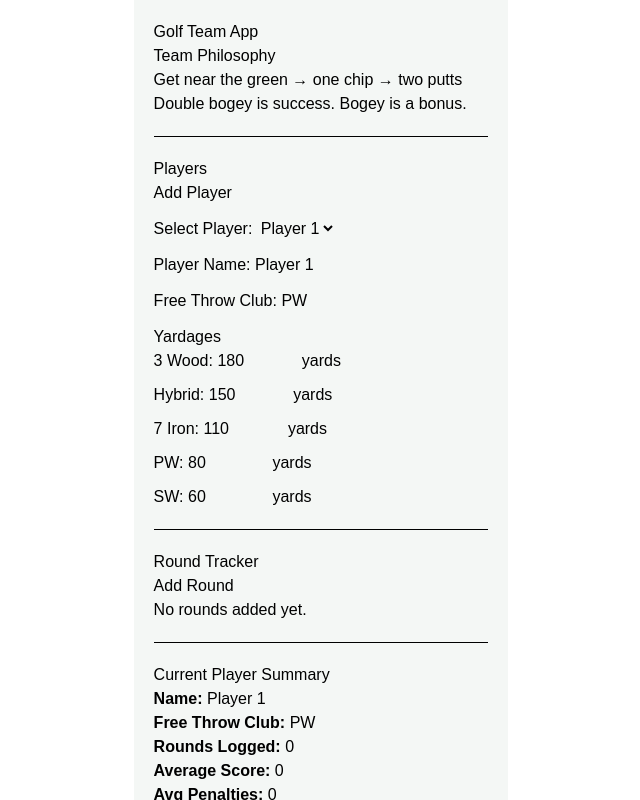
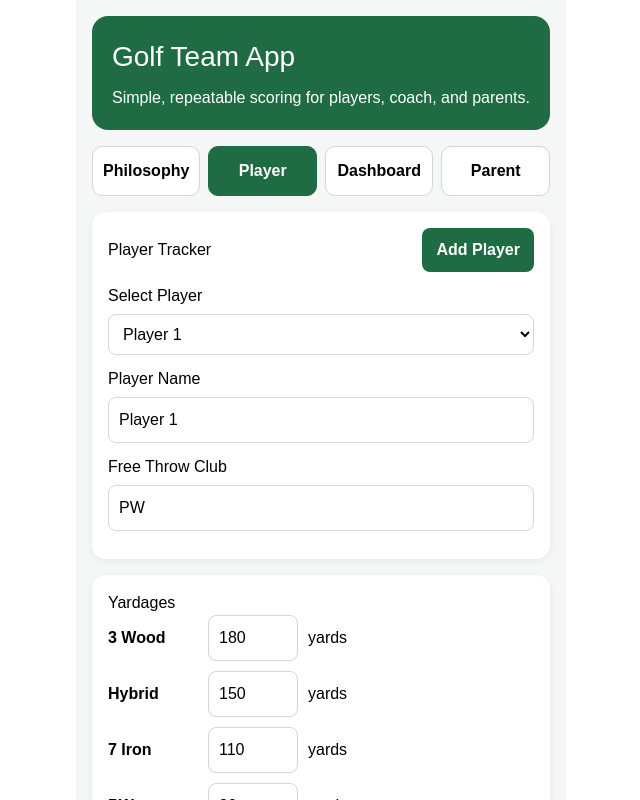
Before and after one commit to nicholsak42-a11y/golf-team-app, a Next.js app: page / in a window 1280 px wide. Shown: the top 800 px of the page, without its empty margins (319-959 px from the left). Built offline with nearby package versions, Linux system fonts and the light colour scheme.

Commit message:
Update page.tsx

```diff
--- a/app/page.tsx
+++ b/app/page.tsx
@@ -22,6 +22,8 @@ type Player = {
   clubs: Club[];
   rounds: Round[];
 };
+
+type Tab = "philosophy" | "player" | "dashboard" | "parent";
 
 const defaultPlayers: Player[] = [
   {
@@ -80,10 +82,12 @@ export default function Home() {
   const [players, setPlayers] = useState<Player[]>(defaultPlayers);
   const [selectedPlayerIndex, setSelectedPlayerIndex] = useState(0);
   const [isLoaded, setIsLoaded] = useState(false);
+  const [activeTab, setActiveTab] = useState<Tab>("player");
 
   useEffect(() => {
     const savedPlayers = localStorage.getItem("golf-team-players");
     const savedIndex = localStorage.getItem("golf-team-selected-player");
+    const savedTab = localStorage.getItem("golf-team-active-tab");
 
     if (savedPlayers) {
       try {
@@ -100,6 +104,15 @@ export default function Home() {
       }
     }
 
+    if (
+      savedTab === "philosophy" ||
+      savedTab === "player" ||
+      savedTab === "dashboard" ||
+      savedTab === "parent"
+    ) {
+      setActiveTab(savedTab);
+    }
+
     setIsLoaded(true);
   }, []);
 
@@ -111,7 +124,8 @@ export default function Home() {
       "golf-team-selected-player",
       selectedPlayerIndex.toString()
     );
-  }, [players, selectedPlayerIndex, isLoaded]);
+    localStorage.setItem("golf-team-active-tab", activeTab);
+  }, [players, selectedPlayerIndex, activeTab, isLoaded]);
 
   const selectedPlayer = players[selectedPlayerIndex];
 
@@ -134,6 +148,7 @@ export default function Home() {
 
     setPlayers(updatedPlayers);
     setSelectedPlayerIndex(updatedPlayers.length - 1);
+    setActiveTab("player");
   };
 
   const updatePlayerName = (value: string) => {
@@ -182,7 +197,7 @@ export default function Home() {
 
   if (!selectedPlayer) {
     return (
-      <main style={{ padding: "20px", color: "black" }}>
+      <main style={styles.page}>
         <h1>Golf Team App</h1>
         <p>No player selected.</p>
       </main>
@@ -190,34 +205,86 @@ export default function Home() {
   }
 
   return (
-    <main
-      style={{
-        padding: "20px",
-        maxWidth: "900px",
-        margin: "0 auto",
-        fontFamily: "Arial, sans-serif",
-        color: "black",
-        backgroundColor: "#f4f7f5",
-        minHeight: "100vh",
-      }}
+    <main style={styles.page}>
+      <div style={styles.hero}>
+        <h1 style={styles.heroTitle}>Golf Team App</h1>
+        <p style={styles.heroText}>
+          Simple, repeatable scoring for players, coach, and parents.
+        </p>
+      </div>
+
+      <div style={styles.tabBar}>
+        <button
+          style={activeTab === "philosophy" ? styles.activeTab : styles.tab}
+          onClick={() => setActiveTab("philosophy")}
         >
-      <h1>Golf Team App</h1>
+          Philosophy
+        </button>
+        <button
+          style={activeTab === "player" ? styles.activeTab : styles.tab}
+          onClick={() => setActiveTab("player")}
+        >
+          Player
+        </button>
+        <button
+          style={activeTab === "dashboard" ? styles.activeTab : styles.tab}
+          onClick={() => setActiveTab("dashboard")}
+        >
+          Dashboard
+        </button>
+        <button
+          style={activeTab === "parent" ? styles.activeTab : styles.tab}
+          onClick={() => setActiveTab("parent")}
+        >
+          Parent
+        </button>
+      </div>
 
+      {activeTab === "philosophy" && (
+        <section style={styles.section}>
+          <div style={styles.card}>
             <h2>Team Philosophy</h2>
-      <p>Get near the green → one chip → two putts</p>
+            <p>We are not chasing perfect golf. We are trying to avoid big numbers.</p>
             <p>Double bogey is success. Bogey is a bonus.</p>
+          </div>
 
-      <hr style={{ margin: "20px 0" }} />
+          <div style={styles.card}>
+            <h3>Shot Budget</h3>
+            <p>Par 3: 2 shots to get near the green, then 1 chip and 2 putts.</p>
+            <p>Par 4: 3 shots to get near the green, then 1 chip and 2 putts.</p>
+            <p>Par 5: 4 shots to get near the green, then 1 chip and 2 putts.</p>
+          </div>
 
-      <h2>Players</h2>
-      <button onClick={addPlayer}>Add Player</button>
+          <div style={styles.card}>
+            <h3>Short Game Identity</h3>
+            <p>We are a chip-and-run team.</p>
+            <p>Land the ball on the green and let it roll like a putt.</p>
+            <p>One chip, then 2 putts.</p>
+          </div>
 
-      <div style={{ marginTop: "12px", marginBottom: "12px" }}>
-        <label>
-          Select Player:{" "}
+          <div style={styles.card}>
+            <h3>What We Track</h3>
+            <p>Scores, penalties, 3-putts, doubles or worse, and notes.</p>
+          </div>
+        </section>
+      )}
+
+      {activeTab === "player" && (
+        <section style={styles.section}>
+          <div style={styles.card}>
+            <div style={styles.rowBetween}>
+              <h2 style={{ margin: 0 }}>Player Tracker</h2>
+              <button onClick={addPlayer} style={styles.button}>
+                Add Player
+              </button>
+            </div>
+
+            <div style={styles.field}>
+              <label>Select Player</label>
               <select
                 value={selectedPlayerIndex}
                 onChange={(e) => setSelectedPlayerIndex(Number(e.target.value))}
+                style={styles.input}
               >
                 {players.map((player, index) => (
                   <option key={index} value={index}>
@@ -225,156 +292,136 @@ export default function Home() {
                   </option>
                 ))}
               </select>
-        </label>
             </div>
 
-      <div style={{ marginBottom: "12px" }}>
-        <label>
-          Player Name:{" "}
+            <div style={styles.field}>
+              <label>Player Name</label>
               <input
                 type="text"
                 value={selectedPlayer.name}
                 onChange={(e) => updatePlayerName(e.target.value)}
+                style={styles.input}
               />
-        </label>
             </div>
 
-      <div style={{ marginBottom: "12px" }}>
-        <label>
-          Free Throw Club:{" "}
+            <div style={styles.field}>
+              <label>Free Throw Club</label>
               <input
                 type="text"
                 value={selectedPlayer.freeThrowClub}
                 onChange={(e) => updateFreeThrowClub(e.target.value)}
+                style={styles.input}
               />
-        </label>
+            </div>
           </div>
 
+          <div style={styles.card}>
             <h3>Yardages</h3>
-      <ul style={{ listStyle: "none", padding: 0 }}>
             {selectedPlayer.clubs.map((club, clubIndex) => (
-          <li key={club.club} style={{ marginBottom: "10px" }}>
-            <label>
-              {club.club}:{" "}
+              <div key={club.club} style={styles.fieldRow}>
+                <label style={styles.clubLabel}>{club.club}</label>
                 <input
                   type="number"
                   value={club.distance}
                   onChange={(e) =>
                     updateClubDistance(clubIndex, Number(e.target.value))
                   }
-                style={{ width: "80px" }}
-              />{" "}
-              yards
-            </label>
-          </li>
+                  style={styles.smallInput}
+                />
+                <span>yards</span>
+              </div>
             ))}
-      </ul>
+          </div>
 
-      <hr style={{ margin: "20px 0" }} />
-
-      <h2>Round Tracker</h2>
-      <button onClick={addRound}>Add Round</button>
+          <div style={styles.card}>
+            <div style={styles.rowBetween}>
+              <h3 style={{ margin: 0 }}>Round Tracker</h3>
+              <button onClick={addRound} style={styles.button}>
+                Add Round
+              </button>
+            </div>
 
             {selectedPlayer.rounds.length === 0 && <p>No rounds added yet.</p>}
 
             {selectedPlayer.rounds.map((round, index) => (
-        <div
-          key={index}
-          style={{
-            marginTop: "10px",
-            border: "1px solid #ccc",
-            padding: "12px",
-            borderRadius: "8px",
-            backgroundColor: "white",
-          }}
-        >
-          <div style={{ marginBottom: "8px" }}>
-            <label>
-              Date:{" "}
+              <div key={index} style={styles.roundCard}>
+                <div style={styles.field}>
+                  <label>Date</label>
                   <input
                     type="date"
                     value={round.date}
                     onChange={(e) =>
                       updateRoundField(index, "date", e.target.value)
                     }
+                    style={styles.input}
                   />
-            </label>
                 </div>
 
-          <div style={{ marginBottom: "8px" }}>
-            <label>
-              Score:{" "}
+                <div style={styles.field}>
+                  <label>Score</label>
                   <input
                     type="number"
                     value={round.score}
                     onChange={(e) =>
                       updateRoundField(index, "score", Number(e.target.value))
                     }
-                style={{ width: "80px" }}
+                    style={styles.input}
                   />
-            </label>
                 </div>
 
-          <div style={{ marginBottom: "8px" }}>
-            <label>
-              Penalties:{" "}
+                <div style={styles.field}>
+                  <label>Penalties</label>
                   <input
                     type="number"
                     value={round.penalties}
                     onChange={(e) =>
                       updateRoundField(index, "penalties", Number(e.target.value))
                     }
-                style={{ width: "80px" }}
+                    style={styles.input}
                   />
-            </label>
                 </div>
 
-          <div style={{ marginBottom: "8px" }}>
-            <label>
-              3-Putts:{" "}
+                <div style={styles.field}>
+                  <label>3-Putts</label>
                   <input
                     type="number"
                     value={round.threePutts}
                     onChange={(e) =>
                       updateRoundField(index, "threePutts", Number(e.target.value))
                     }
-                style={{ width: "80px" }}
+                    style={styles.input}
                   />
-            </label>
                 </div>
 
-          <div style={{ marginBottom: "8px" }}>
-            <label>
-              Doubles or Worse:{" "}
+                <div style={styles.field}>
+                  <label>Doubles or Worse</label>
                   <input
                     type="number"
                     value={round.doubles}
                     onChange={(e) =>
                       updateRoundField(index, "doubles", Number(e.target.value))
                     }
-                style={{ width: "80px" }}
+                    style={styles.input}
                   />
-            </label>
                 </div>
 
-          <div style={{ marginBottom: "8px" }}>
-            <label>
-              Notes:{" "}
+                <div style={styles.field}>
+                  <label>Notes</label>
                   <input
                     type="text"
                     value={round.notes}
                     onChange={(e) =>
                       updateRoundField(index, "notes", e.target.value)
                     }
+                    style={styles.input}
                   />
-            </label>
                 </div>
               </div>
             ))}
+          </div>
 
-      <hr style={{ margin: "20px 0" }} />
-
-      <h2>Current Player Summary</h2>
+          <div style={styles.card}>
+            <h3>Current Player Summary</h3>
             <p>
               <strong>Name:</strong> {selectedPlayer.name}
             </p>
@@ -396,6 +443,220 @@ export default function Home() {
               <strong>Avg 3-Putts:</strong>{" "}
               {average(selectedPlayer.rounds.map((r) => r.threePutts))}
             </p>
+          </div>
+        </section>
+      )}
+
+      {activeTab === "dashboard" && (
+        <section style={styles.section}>
+          <div style={styles.card}>
+            <h2>Team Dashboard</h2>
+            <p>
+              <strong>Players:</strong> {players.length}
+            </p>
+          </div>
+
+          {players.map((player, index) => (
+            <div key={index} style={styles.card}>
+              <h3>{player.name}</h3>
+              <p>
+                <strong>Free Throw Club:</strong> {player.freeThrowClub}
+              </p>
+              <p>
+                <strong>Avg Score:</strong>{" "}
+                {average(player.rounds.map((r) => r.score))}
+              </p>
+              <p>
+                <strong>Avg Penalties:</strong>{" "}
+                {average(player.rounds.map((r) => r.penalties))}
+              </p>
+              <p>
+                <strong>Avg 3-Putts:</strong>{" "}
+                {average(player.rounds.map((r) => r.threePutts))}
+              </p>
+              <p>
+                <strong>Rounds Logged:</strong> {player.rounds.length}
+              </p>
+            </div>
+          ))}
+        </section>
+      )}
+
+      {activeTab === "parent" && (
+        <section style={styles.section}>
+          <div style={styles.card}>
+            <h2>Parent View</h2>
+
+            <div style={styles.field}>
+              <label>Select Player</label>
+              <select
+                value={selectedPlayerIndex}
+                onChange={(e) => setSelectedPlayerIndex(Number(e.target.value))}
+                style={styles.input}
+              >
+                {players.map((player, index) => (
+                  <option key={index} value={index}>
+                    {player.name}
+                  </option>
+                ))}
+              </select>
+            </div>
+          </div>
+
+          <div style={styles.card}>
+            <h3>{selectedPlayer.name}</h3>
+            <p>
+              <strong>Free Throw Club:</strong> {selectedPlayer.freeThrowClub}
+            </p>
+            <p>
+              <strong>Rounds Logged:</strong> {selectedPlayer.rounds.length}
+            </p>
+            <p>
+              <strong>Average Score:</strong>{" "}
+              {average(selectedPlayer.rounds.map((r) => r.score))}
+            </p>
+            <p>
+              <strong>Avg Penalties:</strong>{" "}
+              {average(selectedPlayer.rounds.map((r) => r.penalties))}
+            </p>
+            <p>
+              <strong>Avg 3-Putts:</strong>{" "}
+              {average(selectedPlayer.rounds.map((r) => r.threePutts))}
+            </p>
+          </div>
+
+          <div style={styles.card}>
+            <h3>Yardage Summary</h3>
+            {selectedPlayer.clubs.map((club) => (
+              <p key={club.club}>
+                <strong>{club.club}:</strong> {club.distance} yards
+              </p>
+            ))}
+          </div>
+        </section>
+      )}
     </main>
   );
 }
+
+const styles: { [key: string]: React.CSSProperties } = {
+  page: {
+    padding: "16px",
+    fontFamily: "Arial, sans-serif",
+    maxWidth: "900px",
+    margin: "0 auto",
+    backgroundColor: "#f4f7f5",
+    minHeight: "100vh",
+    color: "black",
+  },
+  hero: {
+    backgroundColor: "#1f6b43",
+    color: "white",
+    padding: "20px",
+    borderRadius: "16px",
+    marginBottom: "16px",
+  },
+  heroTitle: {
+    margin: 0,
+    fontSize: "28px",
+  },
+  heroText: {
+    marginTop: "8px",
+    marginBottom: 0,
+    lineHeight: 1.5,
+  },
+  tabBar: {
+    display: "grid",
+    gridTemplateColumns: "repeat(4, 1fr)",
+    gap: "8px",
+    marginBottom: "16px",
+  },
+  tab: {
+    padding: "12px 8px",
+    borderRadius: "10px",
+    border: "1px solid #cfd8d3",
+    backgroundColor: "white",
+    color: "black",
+    cursor: "pointer",
+    fontWeight: 600,
+  },
+  activeTab: {
+    padding: "12px 8px",
+    borderRadius: "10px",
+    border: "1px solid #1f6b43",
+    backgroundColor: "#1f6b43",
+    color: "white",
+    cursor: "pointer",
+    fontWeight: 600,
+  },
+  section: {
+    display: "flex",
+    flexDirection: "column",
+    gap: "16px",
+  },
+  card: {
+    backgroundColor: "white",
+    color: "black",
+    borderRadius: "14px",
+    padding: "16px",
+    boxShadow: "0 2px 8px rgba(0,0,0,0.06)",
+  },
+  field: {
+    display: "flex",
+    flexDirection: "column",
+    gap: "6px",
+    marginBottom: "12px",
+  },
+  fieldRow: {
+    display: "flex",
+    alignItems: "center",
+    gap: "10px",
+    marginBottom: "10px",
+    flexWrap: "wrap",
+  },
+  rowBetween: {
+    display: "flex",
+    alignItems: "center",
+    justifyContent: "space-between",
+    gap: "12px",
+    marginBottom: "12px",
+    flexWrap: "wrap",
+  },
+  input: {
+    padding: "10px",
+    borderRadius: "8px",
+    border: "1px solid #cfd8d3",
+    fontSize: "16px",
+    color: "black",
+    backgroundColor: "white",
+  },
+  smallInput: {
+    width: "90px",
+    padding: "10px",
+    borderRadius: "8px",
+    border: "1px solid #cfd8d3",
+    fontSize: "16px",
+    color: "black",
+    backgroundColor: "white",
+  },
+  clubLabel: {
+    minWidth: "90px",
+    fontWeight: 600,
+  },
+  button: {
+    backgroundColor: "#1f6b43",
+    color: "white",
+    border: "none",
+    borderRadius: "8px",
+    padding: "10px 14px",
+    cursor: "pointer",
+    fontWeight: 600,
+  },
+  roundCard: {
+    border: "1px solid #d9e2dd",
+    borderRadius: "10px",
+    padding: "12px",
+    marginBottom: "12px",
+    backgroundColor: "#fafcfa",
+  },
+};
```
Lines whose indentation alone changed are shown as unchanged.
